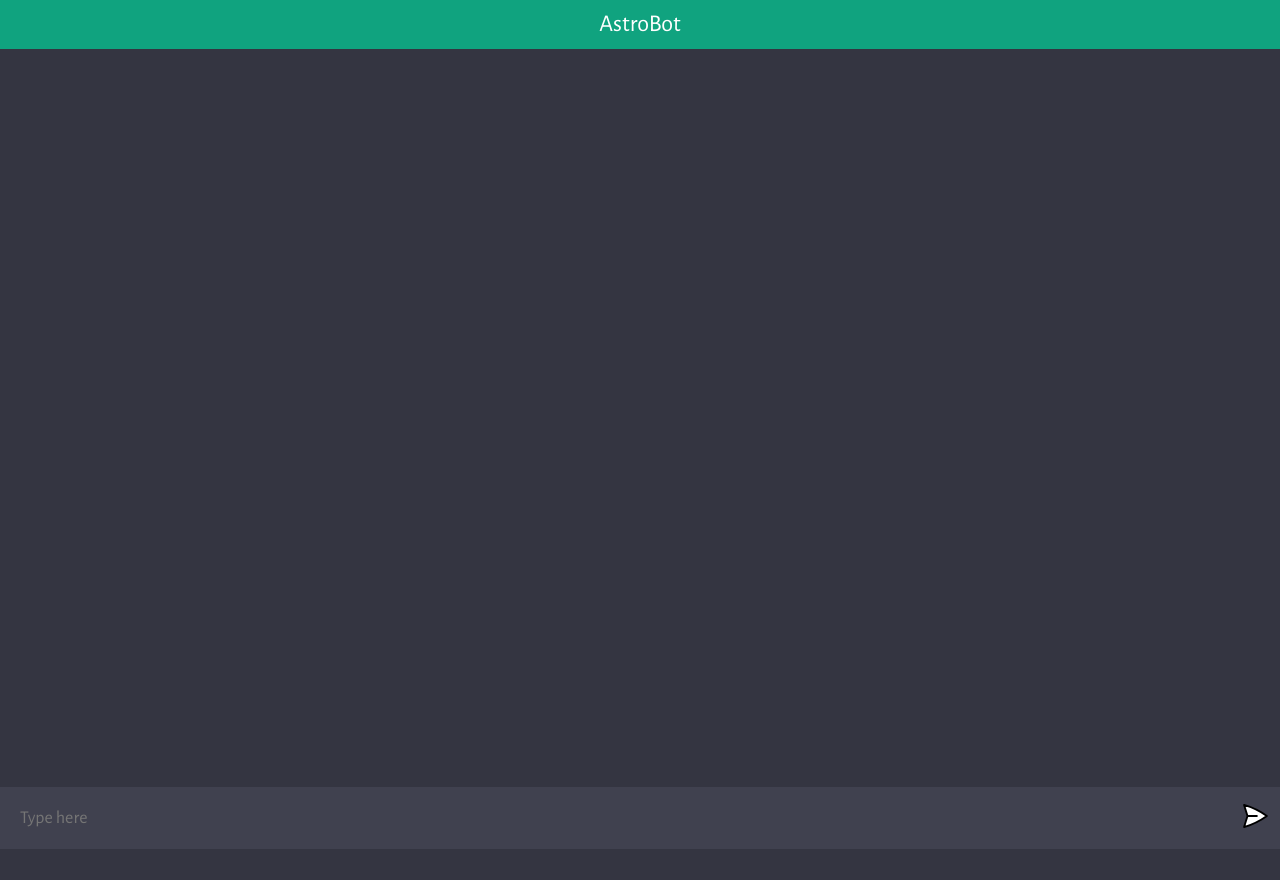
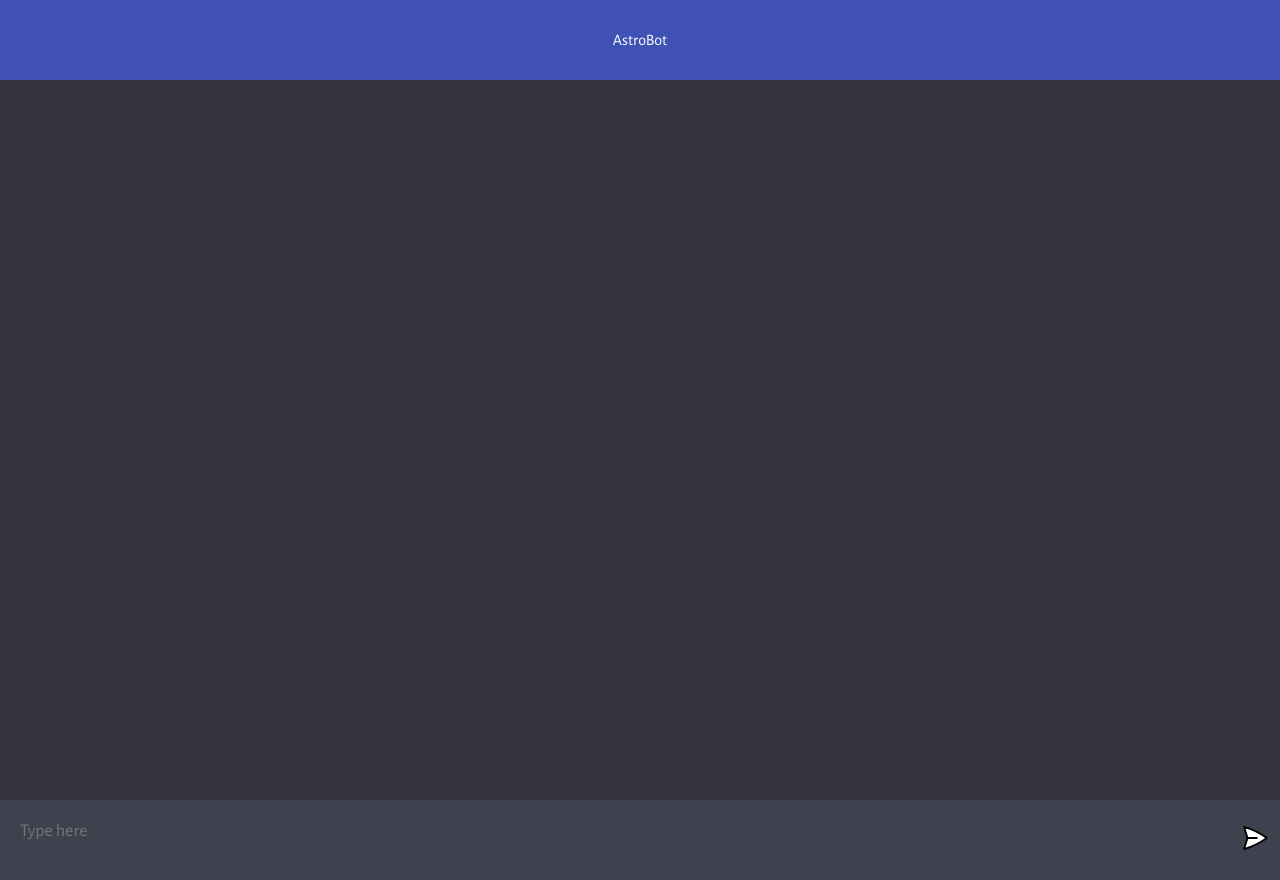
Before and after one commit to creativeisaiah/ai-helper, a website built with Vite: page client/index.html in a window 1280 px wide. Before the commit the page ends 849 px from the top, so only its background shows below. Built offline with nearby package versions, Linux system fonts and the light colour scheme.

Commit message:
style changes

```diff
--- a/client/style.css
+++ b/client/style.css
@@ -11,18 +11,26 @@ body {
   background: #343541;
 }
 
+body, html {
+  height: 100%;
+  margin: 0;
+}
+
 #banner {
-  width: 100%;
-  padding: 10px 0;
-  background-color: #10a37f; /* Adjust the color as per your requirement */
-  color: #ffffff; /* Adjust the color as per your requirement */
+  height: 10vh; /* Adjust this value as necessary */
+  background-color: #3f51b5;
+  color: #ffffff;
+  display: flex;
+  justify-content: center;
+  align-items: center;
   text-align: center;
-  font-size: 24px;
 }
 
 #app {
   width: 100vw;
   height: 100vh;
+  max-height: 100vh;
+  overflow: hidden;
   background: #343541;
 
   display: flex;
@@ -34,7 +42,7 @@ body {
 #chat_container {
   flex: 1;
   width: 100%;
-  height: 100%;
+  height: 80vh;
   overflow-y: scroll;
 
   display: flex;
@@ -124,6 +132,7 @@ body {
 form {
   width: 100%;
   max-width: 1280px;
+  height: 10vh;
   margin: 0 auto;
   padding: 10px;
   background: #40414F;
```
